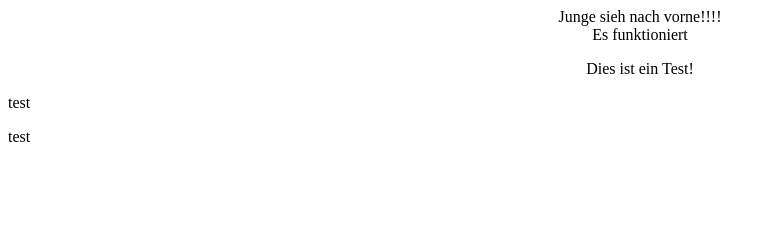
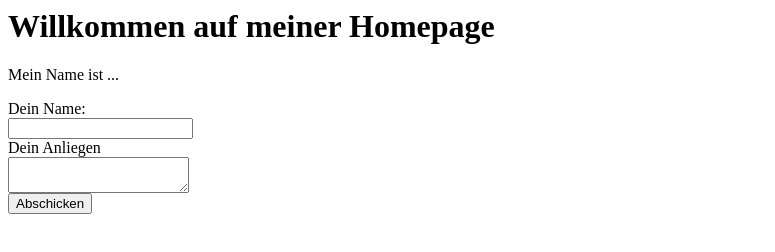
Before and after one commit to alweneed/homepage2, a plain HTML site: page index.html in a window 1280 px wide. Shown: the whole page, without its empty margins (0-775 px from the left). Drawn offline with Linux system fonts and the light colour scheme.

Commit message:
Vierte Version

```diff
--- a/index.html
+++ b/index.html
@@ -6,16 +6,18 @@
   <!--BODY-->
   <body>
 
-      <center>Junge sieh nach vorne!!!! </br>
-      Es funktioniert</center>
+    <h1>Willkommen auf meiner Homepage</h1>
+    <p>Mein Name ist ...</p>
 
-    <center><p>Dies ist ein Test!</p></center>
+    <form>
 
-    <div>
+        Dein Name: <br>
+        <input type="text"><br>
+        Dein Anliegen<br>
+        <textarea></textarea><br>
+        <input type="submit" value="Abschicken">
 
-        <div><p>test</p></div><div><p>test</p></div>
-
-    </div>
+    </form>
 
     </body>
-<html>
+</html>
```
